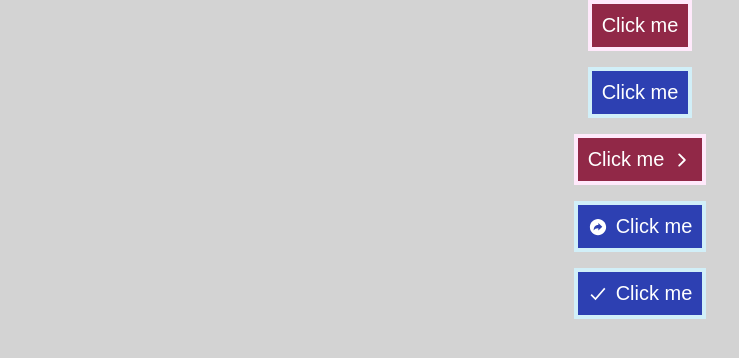
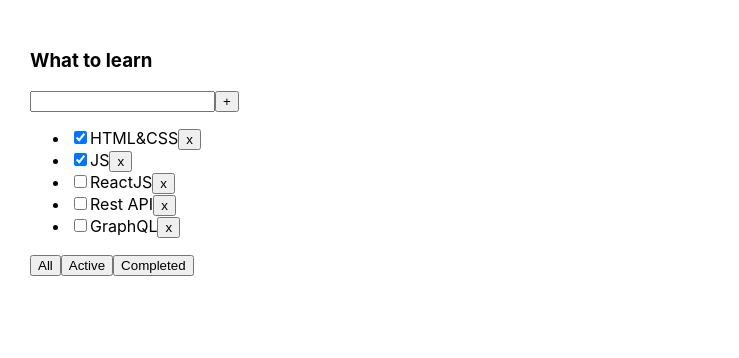
Before and after one commit to KombinatorVit/learn_react_repeat, a React (Create React App) app: page / in a window 1280 px wide. Shown: the top 358 px of the page, without its empty margins (0-739 px from the left). Built offline with nearby package versions, Linux system fonts and the light colour scheme.

Commit message:
Понедельник 3. addTask && рефакторинг

```diff
--- a/package.json
+++ b/package.json
@@ -10,12 +10,12 @@
     "@types/node": "^12.0.0",
     "@types/react": "^16.9.0",
     "@types/react-dom": "^16.9.0",
-    "classnames": "^2.3.2",
+    "@types/uuid": "^8.3.4",
     "react": "^16.13.1",
     "react-dom": "^16.13.1",
-    "react-icons": "^4.4.0",
     "react-scripts": "3.4.1",
-    "typescript": "~3.7.2"
+    "typescript": "~3.7.2",
+    "uuid": "^9.0.0"
   },
   "scripts": {
     "start": "react-scripts start",
--- a/src/App.tsx
+++ b/src/App.tsx
@@ -1,23 +1,60 @@
-import Button from "./Button";
-import { IoArrowRedoCircleSharp, IoCheckmarkSharp } from "react-icons/io5";
+import React, {useState} from 'react';
+import './App.css';
+import {Todolist} from './Todolist';
+import {v1} from 'uuid';
 
-import "./styles.css";
-import React from 'react';
+export type FilterValuesType = "all" | "active" | "completed";
 
-export default function App() {
+function App() {
+
+    let [tasks, setTasks] = useState([
+        { id: v1(), title: "HTML&CSS", isDone: true },
+        { id: v1(), title: "JS", isDone: true },
+        { id: v1(), title: "ReactJS", isDone: false },
+        { id: v1(), title: "Rest API", isDone: false },
+        { id: v1(), title: "GraphQL", isDone: false },
+    ]);
+
+    function removeTask(id: string) {
+        let filteredTasks = tasks.filter(t => t.id != id);
+        setTasks(filteredTasks);
+    }
+
+    function addTasks(title:string){
+        const newTask = {
+            id:v1(),
+            title: title,
+            isDone: false
+        }
+        const newTasks = [newTask, ...tasks]
+        setTasks(newTasks)
+
+    }
+
+    let [filter, setFilter] = useState<FilterValuesType>("all");
+
+    let tasksForTodolist = tasks;
+
+    if (filter === "active") {
+        tasksForTodolist = tasks.filter(t => t.isDone === false);
+    }
+    if (filter === "completed") {
+        tasksForTodolist = tasks.filter(t => t.isDone === true);
+    }
+
+    function changeFilter(value: FilterValuesType) {
+        setFilter(value);
+    }
+
     return (
         <div className="App">
-            <Button primary>Click me</Button>
-            <Button secondary>Click me</Button>
-            <Button primary arrow>
-                Click me
-            </Button>
-            <Button secondary icon={<IoArrowRedoCircleSharp />}>
-                Click me
-            </Button>
-            <Button secondary icon={<IoCheckmarkSharp />}>
-                Click me
-            </Button>
+            <Todolist title="What to learn"
+                      tasks={tasksForTodolist}
+                      removeTask={removeTask}
+                      changeFilter={changeFilter}
+                      addTasks={addTasks}/>
         </div>
     );
 }
+
+export default App;
--- a/src/Button.tsx
+++ /dev/null
@@ -1,45 +0,0 @@
-import cn from "classnames";
-import { ReactNode } from "react";
-import { IoChevronForwardOutline } from "react-icons/io5";
-import React from "react";
-
-type CommonButtonProps = {
-    children: string;
-    disabled?: boolean;
-};
-
-type PrimaryButtonProps = CommonButtonProps & {
-    primary: boolean;
-    arrow?: boolean;
-    secondary?: never;
-    icon?: never;
-};
-type SecondaryButtonProps = CommonButtonProps & {
-    secondary: boolean;
-    icon?: ReactNode;
-    primary?: never;
-    arrow?: never;
-};
-
-type ButtonProps = PrimaryButtonProps | SecondaryButtonProps;
-
-const Button = ({
-                    children,
-                    icon,
-                    disabled = false,
-                    arrow = false,
-                    primary = false,
-                    secondary = false
-                }: ButtonProps) => {
-    const classes = cn({ primary, secondary });
-
-    return (
-        <button className={classes} disabled={disabled}>
-            {icon}
-            <span>{children}</span>
-            {arrow && <IoChevronForwardOutline />}
-        </button>
-    );
-};
-
-export default Button;
--- a/src/Todolist.tsx
+++ b/src/Todolist.tsx
@@ -1,43 +1,81 @@
-import React from 'react';
-import {FilteredType} from './App';
+import React, {ChangeEvent, KeyboardEvent, useState} from 'react';
+import {FilterValuesType} from './App';
 
-export type TasksPropsType = {
-    id: number
+type TaskType = {
+    id: string
     title: string
     isDone: boolean
 }
 
 type PropsType = {
     title: string
-    tasks: Array<TasksPropsType>
-    removeTask:(id:number)=> void
-    changeFilter:(value:FilteredType) => void
-
+    tasks: Array<TaskType>
+    removeTask: (taskId: string) => void
+    changeFilter: (value: FilterValuesType) => void
+    addTasks: (title: string) => void
 }
 
 export function Todolist(props: PropsType) {
-    return (
+    const [title, setTitle] = useState('');
+
+    function addTask() {
+        props.addTasks(title);
+        setTitle('');
+    }
+
+    function onChangeHandler(e: ChangeEvent<HTMLInputElement>) {
+        setTitle(e.currentTarget.value);
+    }
+
+    function onKeyPressHandler(e: KeyboardEvent<HTMLInputElement>) {
+        if (e.key === 'Enter') {
+            addTask();
+        }
+    }
+
+    function changeAllFilter() {
+        props.changeFilter('all');
+    }
+
+    function changeActiveFilter() {
+        props.changeFilter('active');
+    }
+
+    function changeCompletedFilter() {
+        props.changeFilter('completed');
+    }
+
+    return <div>
+        <h3>{props.title}</h3>
         <div>
-            <h3> {props.title}</h3>
-            <div>
-                <input/>
-                <button>+</button>
-            </div>
-            <ul>
-                {props.tasks.map(t => {
+            <input value={title} onChange={onChangeHandler}
+                   onKeyPress={onKeyPressHandler}
+            />
+            <button onClick={addTask}>+</button>
+        </div>
+        <ul>
+            {
+                props.tasks.map(t => {
+                    function removeTaskHandler(){props.removeTask(t.id);}
 
-                    return( <li key={t.id}><input type="checkbox" checked={t.isDone}/>
+                    return <li key={t.id}>
+                    <input type="checkbox" checked={t.isDone}/>
                     <span>{t.title}</span>
-                            <button onClick={()=> props.removeTask(t.id)}>✖️ </button>
-                        </li>
-                )})
-                }
-            </ul>
-            <div>
-                <button onClick={()=> props.changeFilter('all')}>All</button>
-                <button onClick={()=> props.changeFilter('active')}>Active</button>
-                <button onClick={()=> props.changeFilter('completed')}>Completed</button>
-            </div>
+                    <button onClick={removeTaskHandler}>x
+                    </button>
+                </li>})
+            }
+        </ul>
+        <div>
+            <button onClick={changeAllFilter}>
+                All
+            </button>
+            <button onClick={changeActiveFilter}>
+                Active
+            </button>
+            <button onClick={changeCompletedFilter}>
+                Completed
+            </button>
         </div>
-    );
+    </div>;
 }
--- a/src/styles.css
+++ /dev/null
@@ -1,40 +0,0 @@
-body {
-    background-color: lightgray;
-}
-
-.App {
-    display: flex;
-    flex-direction: column;
-    justify-content: center;
-    align-items: center;
-    gap: 1rem;
-}
-
-button {
-    --btn-bg: rgb(45, 164, 78);
-    --btn-hover: rgb(45, 130, 78);
-    --btn-border-color: white;
-
-    border: 4px solid var(--btn-border-color);
-    background-color: var(--btn-bg);
-    font-size: 1.25rem;
-    color: white;
-    padding: 0.5em;
-    outline: none;
-    display: inline-flex;
-    align-items: center;
-    gap: 0.5rem;
-}
-button:hover {
-    background-color: var(--btn-hover);
-}
-button.primary {
-    --btn-bg: rgb(145, 40, 71);
-    --btn-hover: rgb(195, 40, 71);
-    --btn-border-color: rgb(255, 233, 251);
-}
-button.secondary {
-    --btn-bg: rgb(45, 64, 178);
-    --btn-hover: rgb(45, 64, 78);
-    --btn-border-color: rgb(209, 239, 248);
-}
```
Also changed, not shown: src/OnOff.tsx (deleted, +0 -50 lines), src/server.js (deleted, +0 -25 lines), 2 other files (tests, documents, lock files or other folders).
